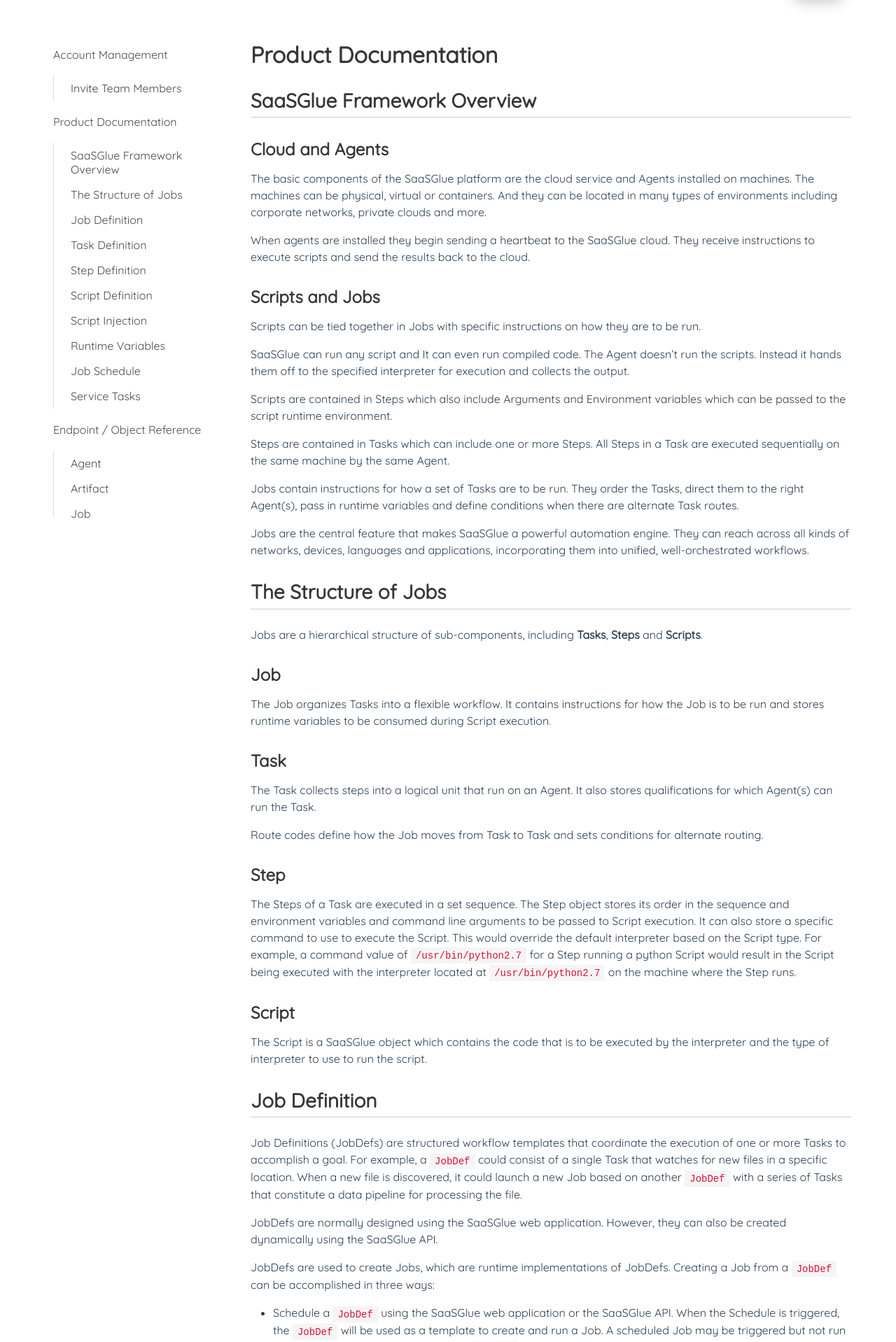
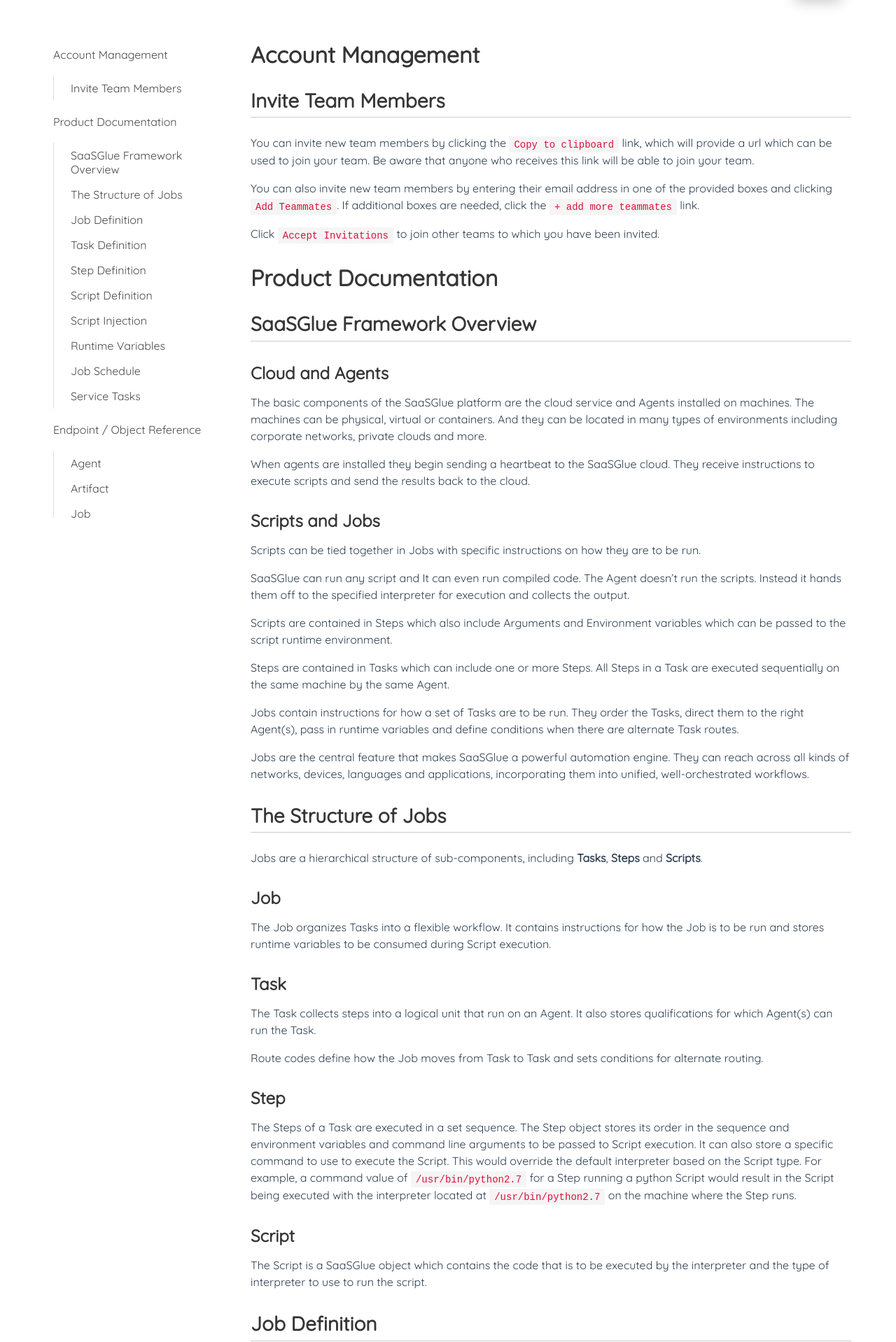
Before and after one commit to theironcook/sgmv3, a Vue app: page /docs in a window 1280 px wide. Shown: the part 60-1978 px from the top of the page at 70% size. Built offline with nearby package versions, Linux system fonts and the light colour scheme.

Commit message:
add anchor urls to menu

```diff
--- a/src/components/docs/Docs.vue
+++ b/src/components/docs/Docs.vue
@@ -6,8 +6,31 @@
                     <Menu />
                 </div>
                 <div class="column is-three-quarters content">
-                    <h1 class="title is-spaced">Product Documentation</h1>
-                    <h2 class="subtitle pb-2">SaaSGlue Framework Overview</h2>
+                    <h1 id="account-management" class="title is-spaced">Account Management</h1>
+                    <h2 id="invite-members" class="subtitle pb-2">Invite Team Members</h2>
+                    <p>You can invite new team members by
+                            clicking the <code>Copy to clipboard</code>
+                            link, which will provide a url which
+                            can be used to join your team. Be
+                            aware that anyone who receives this
+                            link will be able to join your
+                            team.
+                    </p>
+                    <p>You can also invite new team
+                            members by entering their email
+                            address in one of the provided boxes
+                            and clicking <code>Add Teammates</code>. If
+                            additional boxes are needed, click
+                            the <code>+ add more teammates</code>
+                            link.
+                    </p>
+                    <p>Click <code>Accept Invitations</code> to join
+                            other teams to which you have been
+                            invited.
+                    </p>
+
+                    <h1 id="product-docs" class="title is-spaced">Product Documentation</h1>
+                    <h2 id="sg-overview" class="subtitle pb-2">SaaSGlue Framework Overview</h2>
 
                     <h3>Cloud and Agents</h3>
                     <p>The basic components of the
@@ -68,7 +91,7 @@
                             well-orchestrated workflows.
                     </p>
 
-                    <h2 class="subtitle pb-2">The Structure of Jobs</h2>
+                    <h2 id="jobs-structure" class="subtitle pb-2">The Structure of Jobs</h2>
                     <p>Jobs are a hierarchical structure
                             of sub-components, including <b>Tasks</b>,
                             <b>Steps</b> and <b>Scripts</b>.
@@ -123,7 +146,7 @@
                             run the script.
                     </p>
 
-                    <h2 class="subtitle pb-2">Job Definition</h2>
+                    <h2 id="job-definition" class="subtitle pb-2">Job Definition</h2>
                     <p>Job Definitions (JobDefs) are
                             structured workflow templates that
                             coordinate the execution of one or
@@ -274,7 +297,7 @@
                         Job Definitions can include runtime variables.
                     </div>
 
-                    <h2 class="subtitle pb-2">Task Definition</h2>
+                    <h2 id="task-definition" class="subtitle pb-2">Task Definition</h2>
                     <p>Each <code>Task</code> can have one or more
                             <code>Steps</code> that must be run in a set
                             sequence.
@@ -363,7 +386,7 @@
                             will be used to execute the <code>Task</code>.
                     </p>
 
-                    <h2 class="subtitle pb-2">Step Definition</h2>
+                    <h2 id="step-definition" class="subtitle pb-2">Step Definition</h2>
                     <p>Steps are contained within a <code>Task</code>
                             and must be run in a set sequence.
                             The <code>Step</code> definition stores its order
@@ -410,7 +433,7 @@
                             convenient to work with.
                     </p>
 
-                    <h2 class="subtitle pb-2">Script Definition</h2>
+                    <h2 id="script-definition" class="subtitle pb-2">Script Definition</h2>
                     <p>The <code>Script</code> object stores the <code>Script</code>
                             code.
                     </p>
@@ -460,7 +483,7 @@
                         within the team.
                     </div>
 
-                    <h2 class="subtitle pb-2">Script Injection</h2>
+                    <h2 id="script-injection" class="subtitle pb-2">Script Injection</h2>
                     <p>Scripts defined in SaaSGlue can be
                             injected into other scripts using
                             the following syntax <code>@sgs("[script name]")</code>
@@ -482,7 +505,7 @@
                             SaaSGlue team.
                     </p>
 
-                    <h2 class="subtitle pb-2">Runtime Variables</h2>
+                    <h2 id="runtime-variables" class="subtitle pb-2">Runtime Variables</h2>
                     <p>Runtime Variables are <b>key-value</b>
                             pairs. They provide a mechanism for
                             dynamically injecting variable
@@ -692,7 +715,7 @@
                         Tasks that target multiple agents.
                     </div>
 
-                    <h2 class="subtitle pb-2">Job Schedule</h2>
+                    <h2 id="job-schedule" class="subtitle pb-2">Job Schedule</h2>
                     <p>Schedules can be created for Job
                             Definitions (JobDefs) to
                             automatically trigger Jobs to run. A
@@ -768,7 +791,7 @@
                             for active schedules.
                     </p>
 
-                    <h2 class="subtitle pb-2">Service Tasks</h2>
+                    <h2 id="service-tasks" class="subtitle pb-2">Service Tasks</h2>
                     <p>Have you written <b>services</b> for
                             Windows? Linux? Mac? Then you know
                             that it can be difficult and that
@@ -826,8 +849,8 @@
                             restarted.
                     </p>
 
-                    <h2 class="subtitle pb-2">Endpoint / Object Reference</h2>
-                    <h2 class="subtitle pb-2">Agent</h2>
+                    <h1 id="endpoint" class="title is-spaced">Endpoint / Object Reference</h1>
+                    <h2 id="agent" class="subtitle pb-2">Agent</h2>
                     <p>The SaaSGlue Agent is the vehicle
                             for executing Scripts received from
                             the SaaSGlue cloud. The Agent can be
@@ -1200,7 +1223,7 @@
 }
                     </pre>
 
-                    <h2 class="subtitle pb-2">Artifact</h2>
+                    <h2 id="artifact" class="subtitle pb-2">Artifact</h2>
                     <p>Artifacts are files that can be uploaded to SaaSGlue to be used in the execution of Jobs and Tasks.</p>
                     <p>An <code>Http GET</code> request will return a secure URL which can be used to download an artifact. <code>Http PUT</code> and <code>POST</code> requests will return a secure URL which can be used to upload an artifact.</p>
                     <h3>Reference</h3>
@@ -1293,7 +1316,7 @@
                     <p>Now use the “url” returned from the previous call to download the file</p>
                     <pre>curl [url] > [file name]</pre>
 
-                    <h2 class="subtitle pb-2">Job</h2>
+                    <h2 id="job" class="subtitle pb-2">Job</h2>
                     <p>A <code>Job</code> is the runtime implementation of a <code>JobDef</code>. A <code>Job</code> can be created from an existing <code>JobDef</code> or from a properly formatted JSON document. Jobs are automatically submitted for execution when they are created.</p>
                     <p>Jobs can be created from a <code>JobDef</code> by</p>
                     <ul>
@@ -1565,7 +1588,7 @@
 }
                     </pre>
 
-                    <h2 class="subtitle pb-2">JobDef</h2>
+                    <h2 id="jobdef" class="subtitle pb-2">JobDef</h2>
                     <p>A <code>JobDef</code> object is a template used to create and run a job. Typically a job template is created with the Job Designer and stored in a SaaSGlue account.</p>
                     <p>Jobs can also be created by submitting a <code>JobDef</code> object in JSON format to the API. In this way, ad hoc jobs can be created and executed dynamically.</p>
 
@@ -1759,7 +1782,7 @@
 }
                     </pre>
 
-                    <h2 class="subtitle pb-2">Schedule</h2>
+                    <h2 id="schedule" class="subtitle pb-2">Schedule</h2>
                     <p>A Schedule defines when a <code>JobDef</code> runs. A <code>JobDef</code> can have multiple Schedules but a Schedule can only be assigned to a single <code>JobDef</code>.</p>
 
                     <h3>General Schedule Reference</h3>
@@ -2222,7 +2245,7 @@
 }
                     </pre>
 
-                    <h2 class="subtitle pb-2">Script</h2>
+                    <h2 id="script" class="subtitle pb-2">Script</h2>
                     <p>The Script object stores the script code and information associated with the script file to make it usable in the saas glue environment.</p>
 
                     <h3>Reference</h3>
@@ -2370,7 +2393,7 @@
 }
                     </pre>
 
-                    <h2 class="subtitle pb-2">Step</h2>
+                    <h2 id="step" class="subtitle pb-2">Step</h2>
                     <p>A <code>Job</code> consists of one or more Tasks, and a <code>Task</code> consists of one or more Steps.</p>
                     <p>A <code>Step</code> is the runtime implementation of a <code>StepDef</code>. Steps are only created when a containing <code>Job</code> is created. If a <code>Job</code> is created from a <code>JobDef</code>, a <code>Step</code> will be created in the <code>Job</code> for each <code>StepDef</code> in the <code>JobDef</code>. If a <code>Job</code> is created from a <code>JSON</code> template, a <code>Step</code> will be created in the <code>Job</code> for each <code>StepDef</code> embedded in the <code>JSON</code>.</p>
 
@@ -2479,7 +2502,7 @@
                     <p>The order in which the <code>Step</code> will run in relation to other Steps in the same <code>Task</code>.</p>
 
                     <h4><b>script</b></h4>
-                    <p>The ID of the <code>Script</code> the <cpde>Step</cpde> will execute.</p>
+                    <p>The ID of the <code>Script</code> the <code>Step</code> will execute.</p>
 
                     <h4><b>command</b></h4>
                     <p>This attribute can be used to specify the exact interpreter to use to execute the <code>Step</code> script. It can also be used to set arguments that should be passed to that interpreter. For example, to pass a class path to the scala interpreter. If not specified, the default interpreter for the script type will be used to execute the script.</p>
@@ -2526,7 +2549,7 @@
 }
                     </pre>
 
-                    <h2 class="subtitle pb-2">StepDef</h2>
+                    <h2 id="stepdef" class="subtitle pb-2">StepDef</h2>
                     <p>The <code>StepDef</code> object defines how a <code>Step</code> is to be Run within a <code>Task</code>.</p>
 
                     <h3>Reference</h3>
@@ -2685,7 +2708,7 @@
 }
                     </pre>
 
-                    <h2 class="subtitle pb-2">StepOutcome</h2>
+                    <h2 id="stepoutcome" class="subtitle pb-2">StepOutcome</h2>
                     <p>The <code>StepOutcome</code> object stores the output of a <code>Step</code> execution. A <code>Step</code> can be executed at most once for each execution of the <code>Task</code> to which it belongs. Steps in a <code>Task</code> are executed in order until they all complete successfully or one fails. A <code>Step</code> is considered to have failed if it completes with a non-zero exit code.</p>
 
                     <h3>Reference</h3>
@@ -2950,7 +2973,7 @@
 }
                     </pre>
 
-                    <h2 class="subtitle pb-2">Task</h2>
+                    <h2 id="task" class="subtitle pb-2">Task</h2>
                     <p>A <code>Job</code> consists of one or more Tasks.</p>
                     <p>A <code>Task</code> is the runtime implementation of a <code>TaskDef</code>. Tasks are only created when a containing <code>Job</code> is created. If a <code>Job</code> is created from a <code>JobDef</code>, a <code>Task</code> will be created in the <code>Job</code> for each <code>TaskDef</code> in the <code>JobDef</code>. If a <code>Job</code> is created from a <code>JSON</code> template, a <code>Task</code> will be created in the <code>Job</code> for each <code>TaskDef</code> embedded in the <code>JSON</code>.</p>
 
@@ -3200,7 +3223,7 @@
 }
                     </pre>
 
-                    <h2 class="subtitle pb-2">TaskDef</h2>
+                    <h2 id="taskdef" class="subtitle pb-2">TaskDef</h2>
                     <p>The <code>TaskDef</code> object defines how a <code>Task</code> is to be run within a <code>Job</code>.</p>
                     <table class="table is-striped is-hoverable is-bordered">
                         <thead>
@@ -3387,7 +3410,7 @@
 }
                     </pre>
 
-                    <h2 class="subtitle pb-2">TaskOutcome</h2>
+                    <h2 id="taskoutcome" class="subtitle pb-2">TaskOutcome</h2>
                     <p>The <code>TaskOutcome</code> object stores the output of a <code>Task</code> execution. Since a single <code>Task</code> can be executed multiple times in a <code>Job</code>, a <code>Task</code> can have multiple TaskOutcomes.</p>
 
                     <table class="table is-striped is-hoverable is-bordered">
@@ -3637,7 +3660,7 @@
 }
                     </pre>
 
-                    <h2 class="subtitle pb-2">TeamVariable</h2>
+                    <h2 id="teamvariable" class="subtitle pb-2">TeamVariable</h2>
                     <p>TeamVariables have team-wide scope. They are useful for storing variables needed in Jobs across the team.</p>
 
                     <h3>Reference</h3>
--- a/src/components/docs/Menu.vue
+++ b/src/components/docs/Menu.vue
@@ -2,48 +2,48 @@
     <aside class="menu">
         <ul class="menu-list">
             <li>
-                <a>Account Management</a>
+                <a href="/docs#account-management" :class="{'is-active': $route.hash === '#account-management'}">Account Management</a>
                 <ul>
-                    <li><a>Invite Team Members</a></li>
+                    <li><a href="/docs#invite-members" :class="{'is-active': $route.hash === '#invite-members'}">Invite Team Members</a></li>
                 </ul>
             </li>
         </ul>
 
         <ul class="menu-list">
             <li>
-                <a>Product Documentation</a>
+                <a href="/docs#product-docs" :class="{'is-active': $route.hash === '#product-docs'}">Product Documentation</a>
                 <ul>
-                    <li><a>SaaSGlue Framework Overview</a></li>
-                    <li><a>The Structure of Jobs</a></li>
-                    <li><a>Job Definition</a></li>
-                    <li><a>Task Definition</a></li>
-                    <li><a>Step Definition</a></li>
-                    <li><a>Script Definition</a></li>
-                    <li><a>Script Injection</a></li>
-                    <li><a>Runtime Variables</a></li>
-                    <li><a>Job Schedule</a></li>
-                    <li><a>Service Tasks</a></li>
+                    <li><a href="/docs#sg-overview" :class="{'is-active': $route.hash === '#sg-overview'}">SaaSGlue Framework Overview</a></li>
+                    <li><a href="/docs#jobs-structure" :class="{'is-active': $route.hash === '#jobs-structure'}">The Structure of Jobs</a></li>
+                    <li><a href="/docs#job-definition" :class="{'is-active': $route.hash === '#job-definition'}">Job Definition</a></li>
+                    <li><a href="/docs#task-definition" :class="{'is-active': $route.hash === '#task-definition'}">Task Definition</a></li>
+                    <li><a href="/docs#step-definition" :class="{'is-active': $route.hash === '#step-definition'}">Step Definition</a></li>
+                    <li><a href="/docs#script-definition" :class="{'is-active': $route.hash === '#script-definition'}">Script Definition</a></li>
+                    <li><a href="/docs#script-injection" :class="{'is-active': $route.hash === '#script-injection'}">Script Injection</a></li>
+                    <li><a href="/docs#runtime-variables" :class="{'is-active': $route.hash === '#runtime-variables'}">Runtime Variables</a></li>
+                    <li><a href="/docs#job-schedule" :class="{'is-active': $route.hash === '#job-schedule'}">Job Schedule</a></li>
+                    <li><a href="/docs#service-tasks" :class="{'is-active': $route.hash === '#service-tasks'}">Service Tasks</a></li>
                 </ul>
             </li>
         </ul>
 
         <ul class="menu-list">
             <li>
-                <a>Endpoint / Object Reference</a>
+                <a href="/docs#endpoint" :class="{'is-active': $route.hash === '#endpoint'}">Endpoint / Object Reference</a>
                 <ul>
-                    <li><a>Agent</a></li>
-                    <li><a>Artifact</a></li>
-                    <li><a>Job</a></li>
-                    <li><a>JobDef</a></li>
-                    <li><a>Schedule</a></li>
-                    <li><a>Script</a></li>
-                    <li><a>Step</a></li>
-                    <li><a>StepDef</a></li>
-                    <li><a>StepOutcome</a></li>
-                    <li><a>Task</a></li>
-                    <li><a>TaskDef</a></li>
-                    <li><a>TaskOutcome</a></li>
-                    <li><a>TeamVariable</a></li>
+                    <li><a href="/docs#agent" :class="{'is-active': $route.hash === '#agent'}">Agent</a></li>
+                    <li><a href="/docs#artifact" :class="{'is-active': $route.hash === '#artifact'}">Artifact</a></li>
+                    <li><a href="/docs#job" :class="{'is-active': $route.hash === '#job'}">Job</a></li>
+                    <li><a href="/docs#jobdef" :class="{'is-active': $route.hash === '#jobdef'}">JobDef</a></li>
+                    <li><a href="/docs#schedule" :class="{'is-active': $route.hash === '#schedule'}">Schedule</a></li>
+                    <li><a href="/docs#script" :class="{'is-active': $route.hash === '#script'}">Script</a></li>
+                    <li><a href="/docs#step" :class="{'is-active': $route.hash === '#step'}">Step</a></li>
+                    <li><a href="/docs#stepdef" :class="{'is-active': $route.hash === '#stepdef'}">StepDef</a></li>
+                    <li><a href="/docs#stepoutcome" :class="{'is-active': $route.hash === '#stepoutcome'}">StepOutcome</a></li>
+                    <li><a href="/docs#task" :class="{'is-active': $route.hash === '#task'}">Task</a></li>
+                    <li><a href="/docs#taskdef" :class="{'is-active': $route.hash === '#taskdef'}">TaskDef</a></li>
+                    <li><a href="/docs#taskoutcome" :class="{'is-active': $route.hash === '#taskoutcome'}">TaskOutcome</a></li>
+                    <li><a href="/docs#teamvariable" :class="{'is-active': $route.hash === '#teamvariable'}">TeamVariable</a></li>
                 </ul>
             </li>
         </ul>
```
Also changed, not shown: src/components/docs/AccountManagement.vue (deleted, +0 -32 lines).
